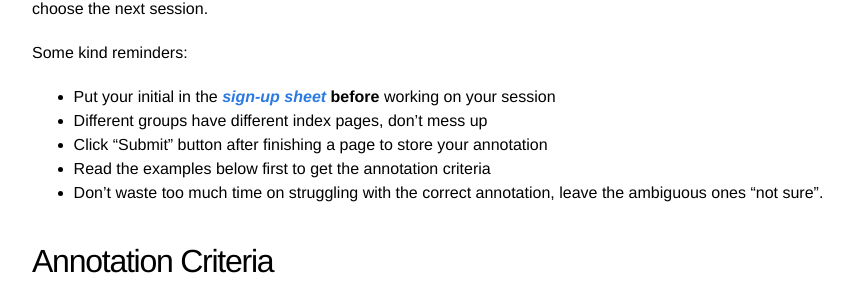
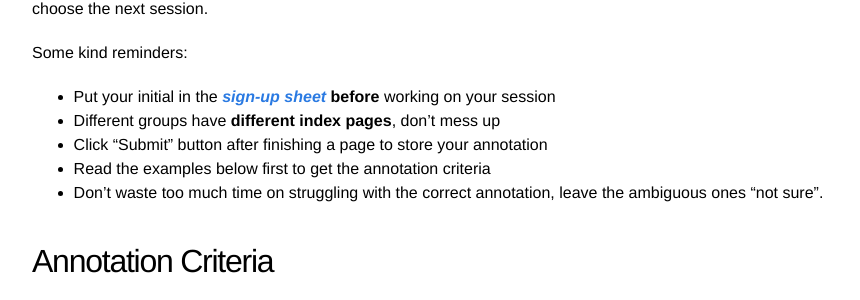
Before and after one commit to xyang35/xyang35.github.io, a Jekyll site: the page built from _posts/2017-08-29-data-annotation.markdown, in a window 1280 px wide and 900 px high, scrolled down 595 px. Shown: the part 148-448 px from the top of the window, without its empty margins (208-1068 px from the left). Built offline with Jekyll 4.4.1, drawn with Linux system fonts in a browser that asks for light colours.

```diff
--- a/_posts/2017-08-29-data-annotation.markdown
+++ b/_posts/2017-08-29-data-annotation.markdown
@@ -24,7 +24,7 @@ Some kind reminders:
 
 - Put your initial in the [***sign-up sheet***](https://docs.google.com/spreadsheets/d/15tR6jz6aC5bigkq8bbTq4U8xExHKX9SokeFBrL004hE/edit?usp=sharing) **before** working on your session
 
-- Different groups have different index pages, don't mess up
+- Different groups have **different index pages**, don't mess up
 - Click "Submit" button after finishing a page to store your annotation
 - Read the examples below first to get the annotation criteria
 - Don’t waste too much time on struggling with the correct annotation, leave the ambiguous ones “not sure”.
```
